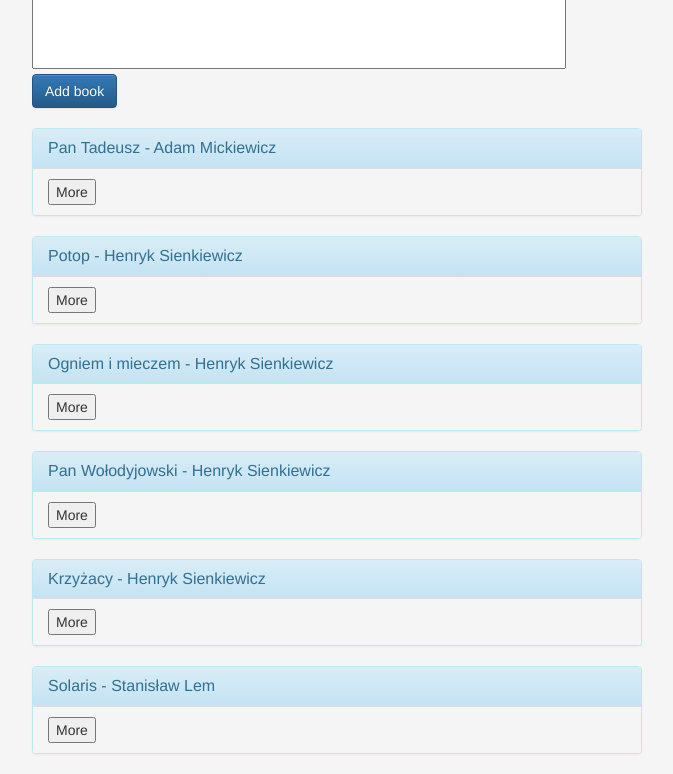
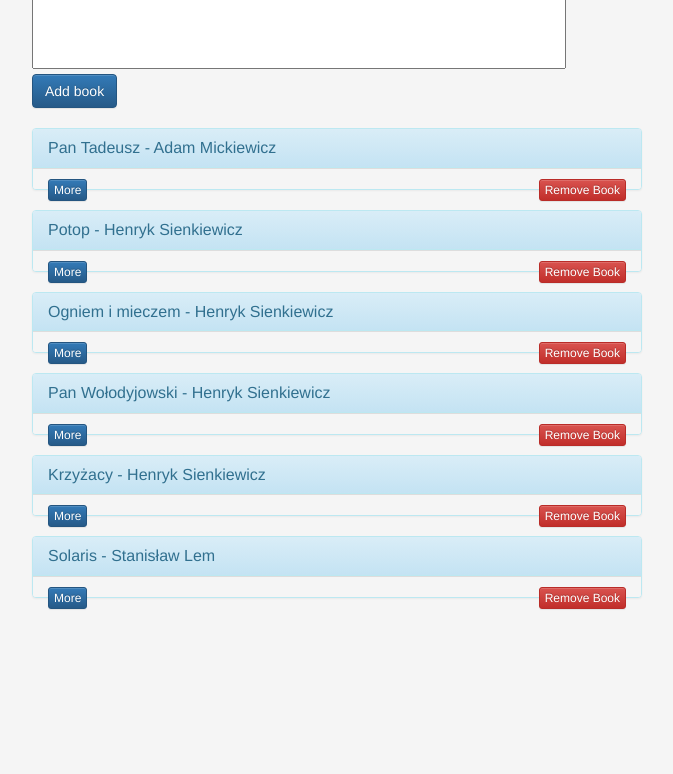
Before and after one commit to MateoMat/Books, a PHP site: page / in a window 1280 px wide. Shown: the part 188-962 px from the top of the page, without its empty margins (303-976 px from the left). After the commit the page ends 798 px from the top, so only its background shows below. Run offline with PHP 8.4, Linux system fonts and the light colour scheme; data comes from the database, SQL or seed files in the repository.

Commit message:
remove button & functionality of removing book element from page

```diff
--- a/css/style.css
+++ b/css/style.css
@@ -7,3 +7,25 @@ body {
     height: 70px;
     resize: none;
 }
+
+.text-center {
+    text-align: center;
+}
+
+.text-left {
+    text-align: left;
+}
+
+.text-right {
+    text-align: right;
+}
+
+.button_more {
+    display: block;
+    float:  left;
+}
+
+.button_del {
+    display: block;
+    float: right;
+}
--- a/js/app.js
+++ b/js/app.js
@@ -2,6 +2,8 @@ $(function() {
 
     var BTN_MORE = "More";
     var BTN_CLOSE = "Close";
+    var BTN_DEL = "Remove Book"
+    var BTN_CANCEL = "Cancel";
     var FORM_ADD_BOOK_TITLE = "Add book to library";
     var LABEL_AUTHOR = "Author";
     var LABEL_TITLE = "Title";
@@ -10,6 +12,8 @@ $(function() {
     var MSG_AUTHOR = "Author field can't be empty";
     var MSG_TITLE = "Title field can't be empty";
     var MSG_DESCR = "Description field can't be empty";
+    var MSG_DEL_TITLE = "Removing book";
+    var MSG_DEL_MSG = "Are you sure that you want to remove this book ?";
 
     class Books {
 
@@ -24,7 +28,9 @@ $(function() {
                 '</div>' +
                 '<div class="panel-body">' +
                 '</div>' +
-                '<div class="panel-footer"><button>' + BTN_MORE  + '</button>' +
+                '<div class="panel-footer">' +
+                '<button class="button_more btn btn-xs btn-primary">' + BTN_MORE  + '</button>' +
+                '<button class="button_del btn btn-xs btn-danger">' + BTN_DEL + '</button>' +
                 '</div>' +
                 '</div>' +
                 '</div>';
@@ -60,8 +66,21 @@ $(function() {
             }).done(function(books) {
                 $('*[data-id="' + book_id +'"] div.panel-body').text(books[0].descr);
             });
+        }
+
+        // removing HTML element for deleteg book from <books>
+        removeBookElement( book_id ){
+            $('books div[data-id="' + book_id +'"]').remove();
+        }
+
+        delBook( book_id ){
+            console.log( " deleteting book with id = " + book_id);
 
 
+
+
+
+            this.removeBookElement( book_id );
         }
     }
 
@@ -110,10 +129,53 @@ $(function() {
     });
 
 
+    $('books').on('click', 'button.button_del', function() {
+
+        var $par = $(this).parent('div').parent('div').parent('div');
+        var book_id = $par.data('id');
+        //console.log();
+
+        bootbox.dialog({
+        message: MSG_DEL_MSG + '<br><strong>' + $par.find('h3').text() + '</strong>' ,
+                title: MSG_DEL_TITLE,
+                buttons: {
+                success: {
+                label: BTN_CANCEL,
+                        className: "btn-success",
+                        callback: function() {
+                        // do nothing
+                        }
+                },
+                        danger: {
+                        label: BTN_DEL,
+                                className: "btn-danger",
+                                callback: function() {
+                                // call
+                                books.delBook(book_id);
+                                }
+                        },
+
+                }
+        });
 
 
 
-    $('books').on('click', 'button', function() {
+
+
+
+//        bootbox.confirm("test", function(result) {
+//            if ( result ) {
+//                // delete book with book_id
+//            }
+//            console.log("Confirm result: "+result);
+//        });
+
+
+
+    });
+
+
+    $('books').on('click', 'button.button_more', function() {
 
         var $par = $(this).parent('div').parent('div').parent('div');
         var book_id = $par.data('id');
@@ -133,13 +195,15 @@ $(function() {
             // change button name
             $(this).text(BTN_MORE);
         }
-        console.log();
+
 
 
         //var $this = this; // zapobiegnie nadpisaniu przez aja``x
+    });
 
 
-    });
+
+
 
     closeAllDetails();
 
```
